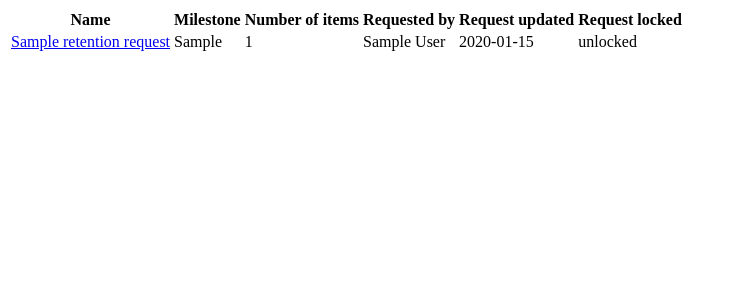
After one commit to Samuel-J-Wood-Library/datacatalog, a Django app: template templates/datacatalog/table_retention_requests.html in a window 1280 px wide. The commit adds this page. Shown: the top 300 px of the page, without its empty margins (0-734 px from the left). Run offline with Django 3.2, Linux system fonts and the light colour scheme; the template is opened without the code that fills it: most values are stand-ins (such as "Sample title", 1, 10 or a date in 2020); some libraries are stand-ins or nearby versions.

Commit message:
add views and html for Project status
created templates to render Project model and
create user dashboards showing status of project
dataAccess and retention requests.

```diff
--- a/templates/datacatalog/card_dataaccess.html
+++ b/templates/datacatalog/card_dataaccess.html
@@ -2,8 +2,10 @@
    <div class="card-header bg-warning">
        <h5>{{ da.name }}
            {% if da.data_retained %}
-             <span class="badge badge-danger">ARCHIVED</span></h5></div>
+             <span class="badge badge-danger">ARCHIVED</span>
            {% endif %}
+       </h5>
+   </div>
     <div class="card-body">
         <h6 class="card-subtitle mb-2 text-muted">{{ da.storage_type.name }}</h6>
         <a class="btn btn-sm btn-info"
--- a/templates/datacatalog/index_projects.html
+++ b/templates/datacatalog/index_projects.html
@@ -67,4 +67,8 @@
   </div> {# column div #}
 </div> {# container div #}
 
+    <p></p>
+    <p></p>
+    <h4>Dataset retention requests</h4>
+        {% include 'datacatalog/table_retention_requests.html' %}
 {% endblock %}
--- /dev/null
+++ b/templates/datacatalog/table_retention_requests.html
@@ -0,0 +1,23 @@
+<table class="table table-striped table-hover table-sm" id="RetentionRequestsTable">
+<thead class="thead-default">
+    <tr>
+        <th>Name</th>
+        <th>Milestone</th>
+        <th>Number of items</th>
+        <th>Requested by </th>
+        <th>Request updated</th>
+        <th>Request locked</th>
+    </tr>
+</thead>
+
+{% for rr in retention_requests %}
+    <tr>
+    <td><a href="{% url 'datacatalog:retention-view' rr.pk %}">{{ rr.name }}</a></td>
+    <td>{{ rr.get_milestone_display }}</td>
+    <td> {{ rr.to_archive.count }}</td>
+    <td>{{ rr.record_author }}</td>
+    <td>{{ rr.record_update }}</td>
+        <td>{% if rr.locked %}<span class="badge badge-danger">{{ rr.locked }}</span>{% else %}unlocked{% endif %}</td>
+    </tr>
+{% endfor %}
+</table>
--- a/urls.py
+++ b/urls.py
@@ -102,6 +102,9 @@ urlpatterns = [
     path('keywords/update/<int:pk>', views.KeywordUpdateView.as_view(),
          name='keyword-update'
     ),
+    path('retention/update/<int:pk>', views.RetentionUpdateView.as_view(),
+         name='retention-update'
+    ),
 
     # search view:
     path('search/all', views.FullSearch.as_view(), name="full-search"),
```
Also changed, not shown: templates/datacatalog/detail_project.html (+13 -2 lines), templates/datacatalog/detail_retention.html (+13 -17 lines), views.py (+16 -3 lines). Lines whose indentation alone changed are shown as unchanged.
